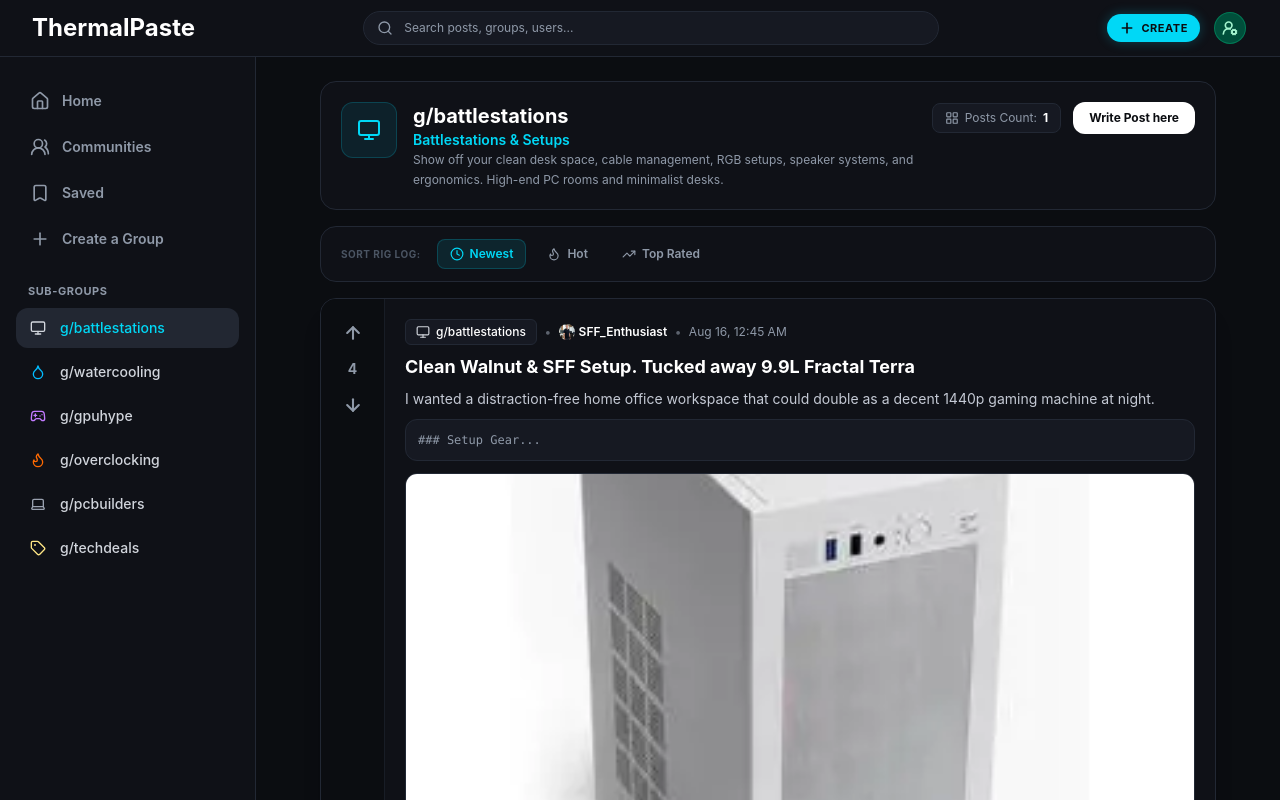
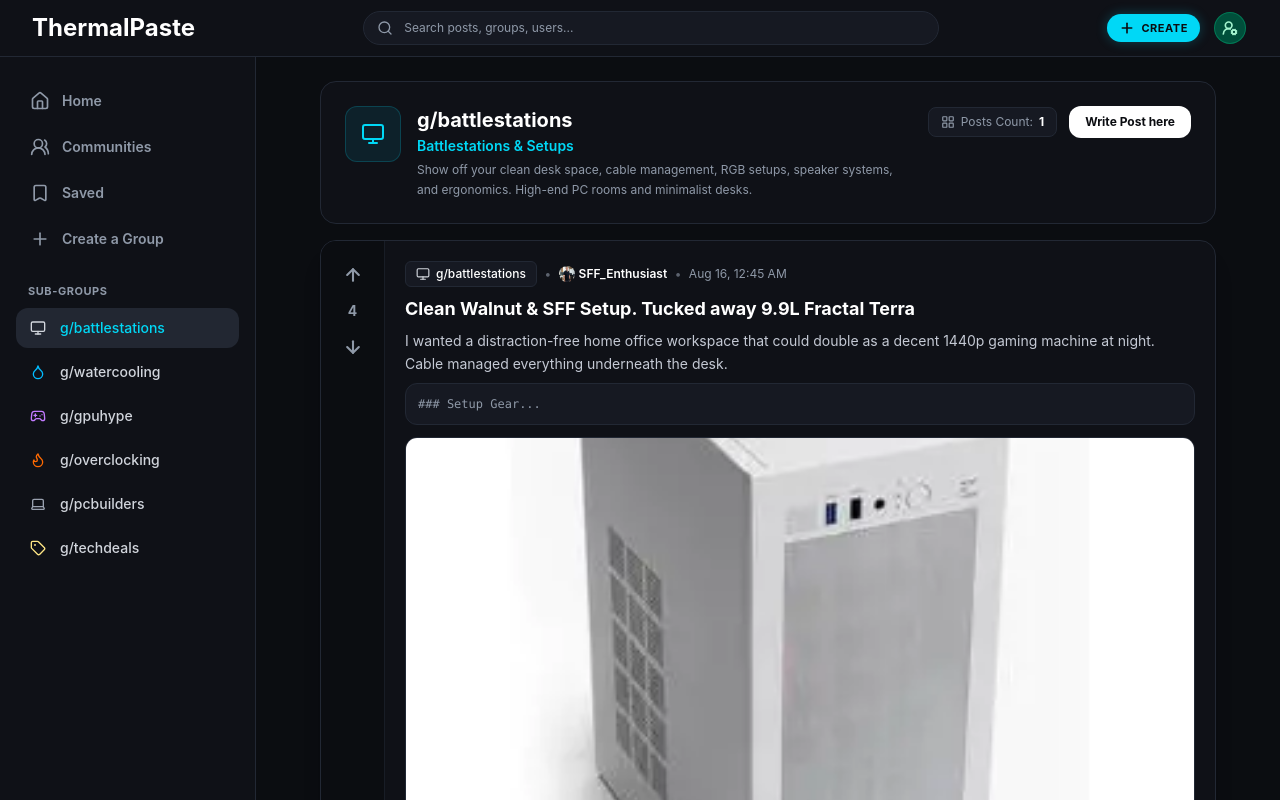
Before and after one commit to rohan9932/ThermalPaste-frontend, a React (Vite) app: page /communities/battlestations in a window 1280 px wide. Shown: the top 800 px of the page. Built offline with nearby package versions, Linux system fonts and the light colour scheme.

Commit message:
[UPDATE] CommunitiesPage to fetch posts and community metadata via getPostsByCommunity() and getCommunityById()

```diff
--- a/src/pages/CommunitiesPage.jsx
+++ b/src/pages/CommunitiesPage.jsx
@@ -4,136 +4,13 @@ import Navbar from "../components/Navbar";
 import Sidebar from "../components/Sidebar";
 import CreatePostForm from "../components/CreatePostForm";
 import PostCard from "../components/PostCard";
+import { LayoutGrid, Boxes } from "lucide-react";
 import {
-  Search,
-  Flame,
-  MessageCircle,
-  Share2,
-  Cpu,
-  Monitor,
-  Droplet,
-  Gamepad2,
-  Laptop,
-  Tag,
-  ArrowUp,
-  ArrowDown,
-  LayoutGrid,
-  TrendingUp,
-  Award,
-} from "lucide-react";
+  getPostsByCommunity,
+  getCommunityById,
+  COMMUNITY_ICON_MAP,
+} from "../data/mockData";
 
-const SUB_GROUPS = [
-  { id: "battlestations", name: "g/battlestations", icon: Monitor },
-  { id: "watercooling", name: "g/watercooling", icon: Droplet },
-  { id: "gpuhype", name: "g/gpuhype", icon: Gamepad2 },
-  { id: "overclocking", name: "g/overclocking", icon: Flame },
-  { id: "pcbuilders", name: "g/pcbuilders", icon: Laptop },
-  { id: "techdeals", name: "g/techdeals", icon: Tag },
-];
-
-const COMMUNITY_ICON_MAP = {};
-SUB_GROUPS.forEach((group) => {
-  COMMUNITY_ICON_MAP[group.name] = group.icon;
-});
-
-const POSTS = [
-  {
-    id: "post_1",
-    community: "g/battlestations",
-    communityColor: "#00D8F6",
-    author: "SFF_Enthusiast",
-    authorAvatar: "/images/avatar.jpg",
-    timestamp: "Aug 16, 12:45 AM",
-    title: "Clean Walnut & SFF Setup. Tucked away 9.9L Fractal Terra",
-    content:
-      "I wanted a distraction-free home office workspace that could double as a decent 1440p gaming machine at night.",
-    sectionHeader: "### Setup Gear...",
-    image: "/images/small-form-factor-mini-itx-pc-case-build-1.webp",
-    upvotes: 4,
-    comments: 0,
-    isPopularRig: true,
-  },
-  {
-    id: "post_2",
-    community: "g/watercooling",
-    communityColor: "#3B82F6",
-    author: "LoopMaster",
-    authorAvatar: "/images/avatar.jpg",
-    timestamp: "Aug 15, 8:30 PM",
-    title:
-      "First hardline build — full EK Quantum loop with dual 360 radiators",
-    content:
-      "Took me 3 weekends but finally finished my first hardline custom loop. Temps are insane — 55°C on all-core stress.",
-    sectionHeader: "### Loop Specs...",
-    image: "/images/water-cooling-custom-loop-pc-build-1.jpg",
-    upvotes: 47,
-    comments: 12,
-    isPopularRig: true,
-  },
-  {
-    id: "post_3",
-    community: "g/overclocking",
-    communityColor: "#FB923C",
-    author: "VoltageKing",
-    authorAvatar: "/images/avatar.jpg",
-    timestamp: "Aug 14, 3:15 PM",
-    title: "5.8GHz all-core on 7950X3D — full voltage & cooling breakdown",
-    content:
-      "Managed to hit 5.8GHz all-core stable with 1.45V. Running custom loop with dual 420mm rads. Cinebench R23 score: 42,800.",
-    sectionHeader: "### OC Settings...",
-    image: "/images/overclocking-cpu-benchmark-gaming-1.webp",
-    upvotes: 89,
-    comments: 34,
-  },
-  {
-    id: "post_4",
-    community: "g/gpuhype",
-    communityColor: "#A78BFA",
-    author: "GPUBeliever",
-    authorAvatar: "/images/avatar.jpg",
-    timestamp: "Aug 13, 11:00 AM",
-    title: "RTX 5090 FE vs RX 9070 XT — first real-world benchmarks",
-    content:
-      "Finally got both cards side by side. RTX 5090 is about 35% faster in rasterization but the 9070 XT is incredible value.",
-    sectionHeader: "### Benchmark Results...",
-    image: "/images/gpu-graphics-card-rtx-nvidia-1.webp",
-    upvotes: 156,
-    comments: 67,
-    isPopularRig: true,
-  },
-  {
-    id: "post_5",
-    community: "g/pcbuilders",
-    communityColor: "#34D399",
-    author: "BuildLogger",
-    authorAvatar: "/images/avatar.jpg",
-    timestamp: "Aug 12, 6:45 PM",
-    title: "Complete AM5 build guide — from parts to Windows in 8 hours",
-    content:
-      "Thought I'd share my step-by-step process for anyone building their first AM5 system. Including BIOS tips and thermal paste application.",
-    sectionHeader: "### Parts List...",
-    image: "/images/pc-build-guide-step-by-step-tutorial-1.jpg",
-    upvotes: 203,
-    comments: 45,
-    isPopularRig: true,
-  },
-  {
-    id: "post_6",
-    community: "g/techdeals",
-    communityColor: "#FBBF24",
-    author: "DealHunter",
-    authorAvatar: "/images/avatar.jpg",
-    timestamp: "Aug 11, 2:20 PM",
-    title: "RTX 4070 SUPER drops to $549 — best GPU value right now?",
-    content:
-      "Newegg has the RTX 4070 SUPER at $549 after rebate. Going through for me. Anyone else pulling the trigger?",
-    image: "/images/gpu-graphics-card-rtx-nvidia-2.webp",
-    upvotes: 78,
-    comments: 23,
-  },
-];
-
-// ─── CommunitiesPage Component ────────────────────────────────────────────────
 export default function CommunitiesPage() {
   const { groupId } = useParams();
   const displayGroupId = groupId || "battlestations";
@@ -141,42 +18,16 @@ export default function CommunitiesPage() {
 
   const [isSidebarOpen, setIsSidebarOpen] = useState(false);
   const [isCreatePostOpen, setIsCreatePostOpen] = useState(false);
-  const [sortBy, setSortBy] = useState("newest");
-  const [searchQuery, setSearchQuery] = useState("");
 
-  const filteredPosts = POSTS.filter(
-    (post) => post.community === `g/${displayGroupId}`,
-  );
+  // Fetch community data and matching posts by community identifier
+  const communityInfo = getCommunityById(displayGroupId);
+  const posts = getPostsByCommunity(displayGroupId);
 
-  // Sort options array — rendered as buttons in the sort bar.
-  // Each option has an id, label, and icon.
-  const SORT_OPTIONS = [
-    {
-      id: "newest",
-      label: "Newest",
-      // Inline SVG clock icon (no Lucide equivalent available).
-      icon: (
-        <svg
-          className="w-3.5 h-3.5"
-          viewBox="0 0 24 24"
-          fill="none"
-          stroke="currentColor"
-          strokeWidth="2"
-          strokeLinecap="round"
-          strokeLinejoin="round"
-        >
-          <circle cx="12" cy="12" r="10" />
-          <polyline points="12 6 12 12 16 14" />
-        </svg>
-      ),
-    },
-    { id: "hot", label: "Hot", icon: <Flame className="w-3.5 h-3.5" /> },
-    {
-      id: "top",
-      label: "Top Rated",
-      icon: <TrendingUp className="w-3.5 h-3.5" />,
-    },
-  ];
+  const CommunityIcon =
+    COMMUNITY_ICON_MAP[displayGroupName] ||
+    COMMUNITY_ICON_MAP[displayGroupId] ||
+    communityInfo?.icon ||
+    Boxes;
 
   return (
     <div className="min-h-screen bg-[#0B0D11] text-white flex flex-col">
@@ -207,10 +58,8 @@ export default function CommunitiesPage() {
         >
           <div className="space-y-6">
             <div className="mx-auto max-w-4xl space-y-6">
-              {/* Community Header Card ────────────────────────────────────────
-                            Showcases the featured community (g/battlestations).
-                            Posts Count badge dynamically displays the total number of posts. */}
-              <div className="rounded-2xl border border-tp-border bg-tp-card p-5 mb-4">
+              {/* Community Header Card */}
+              <div className="rounded-2xl border border-[#222834] bg-[#0F1117] p-5 sm:p-6 mb-4">
                 <div className="flex flex-col lg:flex-row items-start gap-4">
                   {/* Community icon badge */}
                   <div
@@ -221,41 +70,37 @@ export default function CommunitiesPage() {
                       color: "#00D8F6",
                     }}
                   >
-                    {COMMUNITY_ICON_MAP[`g/${displayGroupId}`]
-                      ? React.createElement(
-                          COMMUNITY_ICON_MAP[`g/${displayGroupId}`],
-                          { className: "w-6 h-6" },
-                        )
-                      : null}
+                    <CommunityIcon className="w-6 h-6" />
                   </div>
+
                   {/* Community name, tagline, and description */}
                   <div className="flex-1 min-w-0">
                     <h2 className="text-xl font-bold text-white">
-                      {displayGroupName}
+                      {communityInfo ? communityInfo.name : displayGroupName}
                     </h2>
-                    <p className="text-sm text-tp-accent font-semibold">
-                      Battlestations & Setups
+                    <p className="text-sm text-[#00D8F6] font-semibold mt-0.5">
+                      {communityInfo ? communityInfo.topic : "Tech Community"}
                     </p>
-                    <p className="text-xs text-[#8F99A8] leading-relaxed">
-                      Show off your clean desk space, cable management, RGB
-                      setups, speaker systems, and ergonomics. High-end PC rooms
-                      and minimalist desks.
+                    <p className="text-xs text-[#8F99A8] leading-relaxed mt-1">
+                      {communityInfo
+                        ? communityInfo.description
+                        : "Join the discussion, share your benchmarks, rigs, questions, and guides."}
                     </p>
                   </div>
+
                   {/* Posts count + Write Post action */}
                   <div className="flex items-center gap-3 flex-shrink-0">
-                    {/* Dynamic post count — reads from POSTS array length */}
-                    <div className="flex items-center gap-1.5 px-3 py-1.5 rounded-lg bg-tp-input border border-tp-border text-xs text-tp-secondary">
+                    <div className="flex items-center gap-1.5 px-3 py-1.5 rounded-lg bg-[#161922] border border-[#222834] text-xs text-[#8F99A8]">
                       <LayoutGrid className="w-3.5 h-3.5" />
                       <span>Posts Count:</span>
                       <span className="font-bold text-white">
-                        {filteredPosts.length}
+                        {posts.length}
                       </span>
                     </div>
-                    {/* Write Post button */}
+
                     <button
                       onClick={() => setIsCreatePostOpen(true)}
-                      className="px-4 py-2 rounded-xl bg-white text-tp-bg text-xs font-bold transition-all hover:bg-gray-200 cursor-pointer"
+                      className="px-4 py-2 rounded-xl bg-white text-[#0B0D11] text-xs font-bold transition-all hover:bg-gray-200 cursor-pointer"
                     >
                       Write Post here
                     </button>
@@ -263,40 +108,14 @@ export default function CommunitiesPage() {
                 </div>
               </div>
 
-              {/* Sort Bar ─────────────────────────────────────────────────────
-                            Three sort options: Newest, Hot, Top Rated.
-                            Active button gets an accent-colored highlight.
-                            Note: actual sorting logic is not yet implemented. */}
-              <div className="rounded-2xl border border-tp-border bg-tp-card p-3 mb-4 flex items-center gap-2 flex-wrap">
-                <span className="text-[10px] font-bold uppercase tracking-wider text-tp-muted px-2">
-                  Sort Rig Log:
-                </span>
-                {SORT_OPTIONS.map((opt) => (
-                  <button
-                    key={opt.id}
-                    onClick={() => setSortBy(opt.id)}
-                    className={`flex items-center gap-1.5 px-3 py-1.5 rounded-lg text-xs font-semibold transition-all cursor-pointer ${
-                      sortBy === opt.id
-                        ? "bg-tp-accent/10 text-tp-accent border border-tp-accent/20"
-                        : "text-tp-secondary hover:text-white hover:bg-tp-input border border-transparent"
-                    }`}
-                  >
-                    {opt.icon}
-                    {opt.label}
-                  </button>
-                ))}
-              </div>
-
-              {/* Posts Feed ───────────────────────────────────────────────────
-                            Renders each post from the POSTS array as a PostCard.
-                            Each PostCard manages its own vote state independently.      */}
+              {/* Posts Feed */}
               <div className="space-y-4">
-                {filteredPosts.map((post) => (
+                {posts.map((post) => (
                   <PostCard key={post.id} post={post} />
                 ))}
-                {filteredPosts.length === 0 && (
-                  <div className="text-center py-12 text-tp-secondary text-sm">
-                    No posts found in this community yet.
+                {posts.length === 0 && (
+                  <div className="rounded-2xl border border-[#222834] bg-[#0F1117] py-12 text-center text-[#8F99A8] text-sm">
+                    No posts found in this community yet. Be the first to share!
                   </div>
                 )}
               </div>
```
